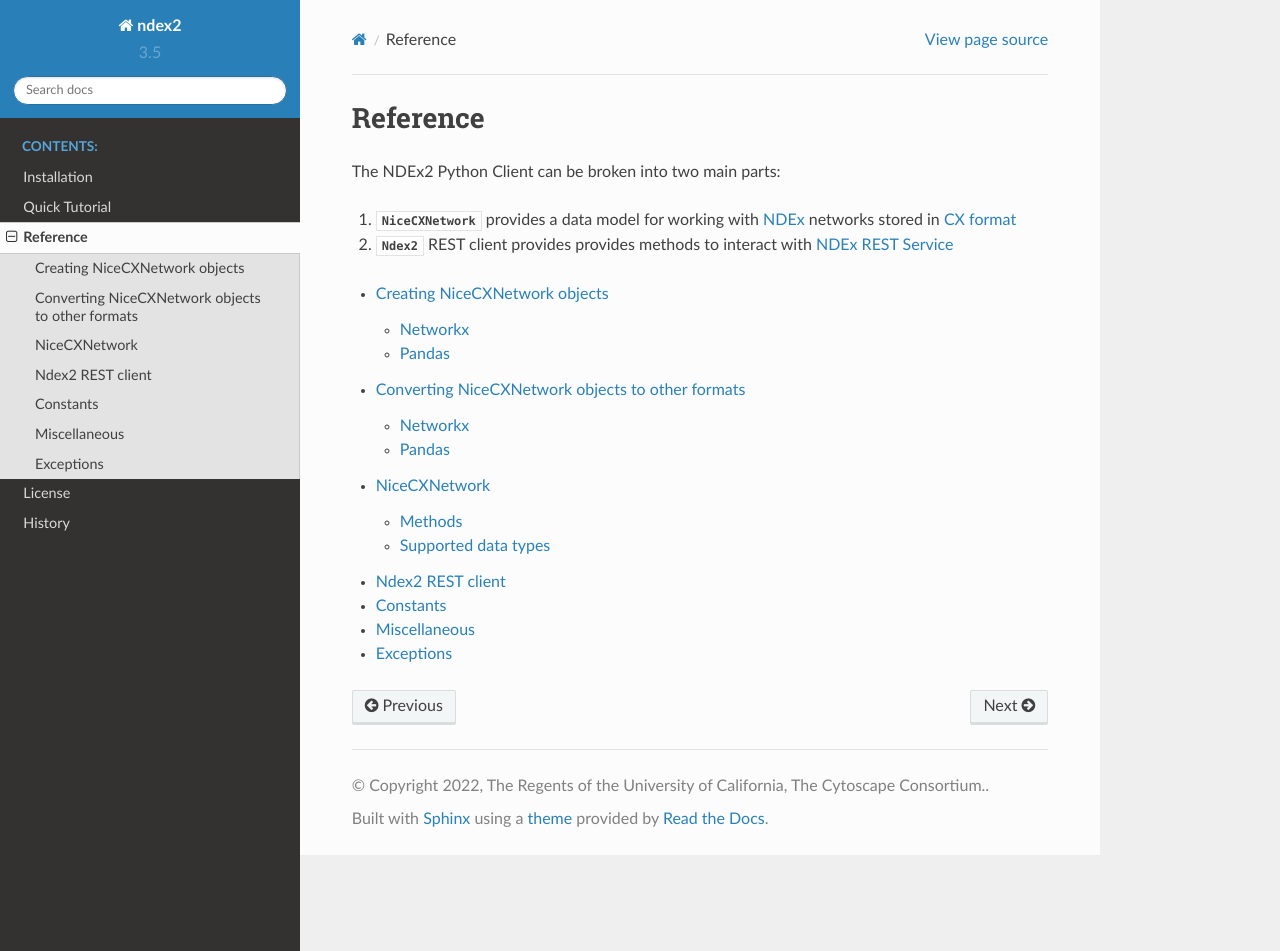
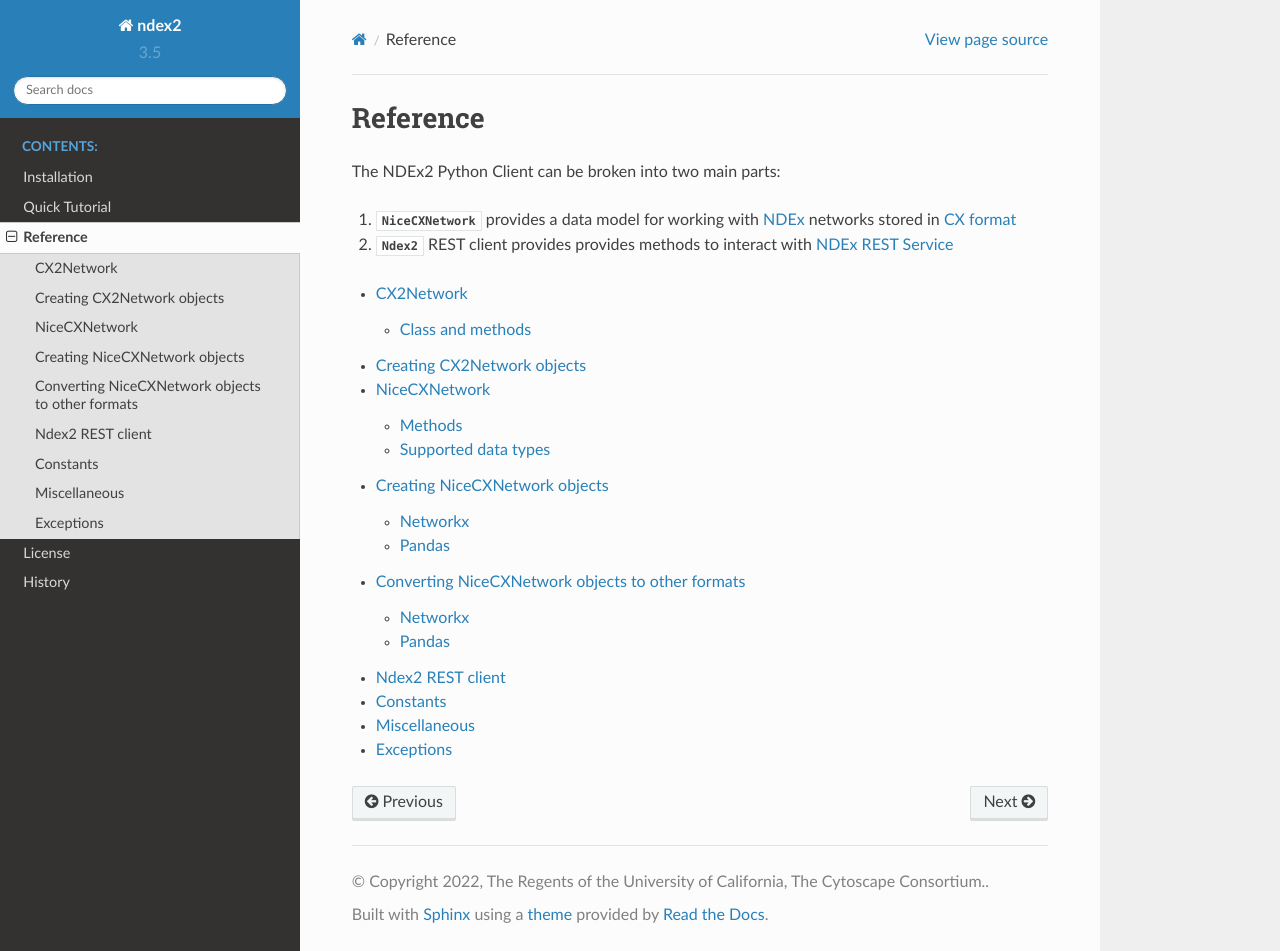
Before and after one commit to ndexbio/ndex2-client, a Sphinx documentation site: the page built from docs/modules.rst, in a window 1280 px wide and 951 px high. Built offline with Sphinx 7.4.7 and the Read the Docs theme 2.0.0, drawn with Linux system fonts in a browser that asks for light colours.

Commit message:
Docs for CX2Network (in progress)

```diff
--- /dev/null
+++ b/docs/createcx2network.rst
@@ -0,0 +1,2 @@
+Creating CX2Network objects
+-------------------------------------------------
--- a/docs/modules.rst
+++ b/docs/modules.rst
@@ -11,8 +11,10 @@
 .. toctree::
    :maxdepth: 2
 
+   cx2network
+   createcx2network
+   ndex2
    createnicecx
    convertnicecx
-   ndex2
    ndex2client
    miscref
```
Also changed, not shown: docs/cx2network.rst (added, +38 -0 lines), 1 other file.
